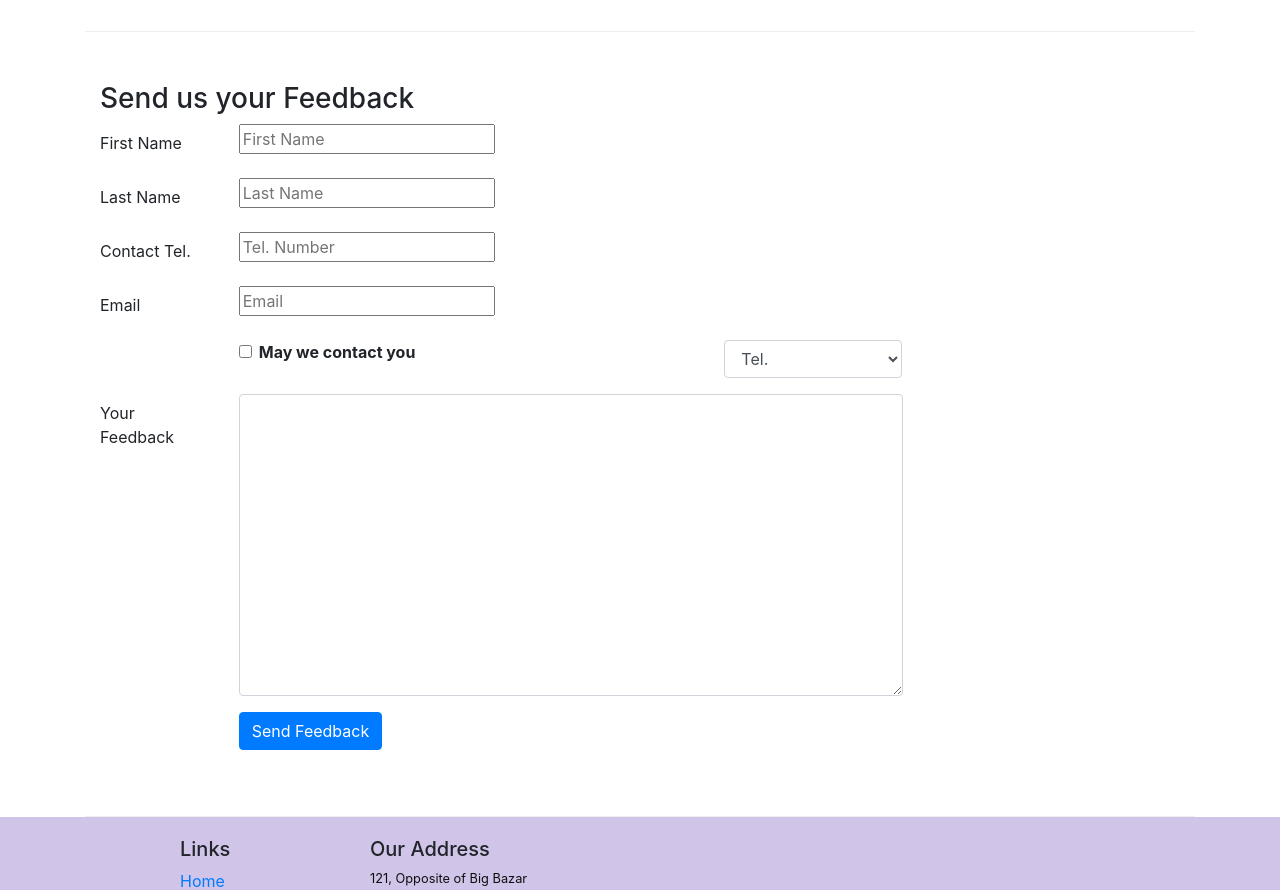
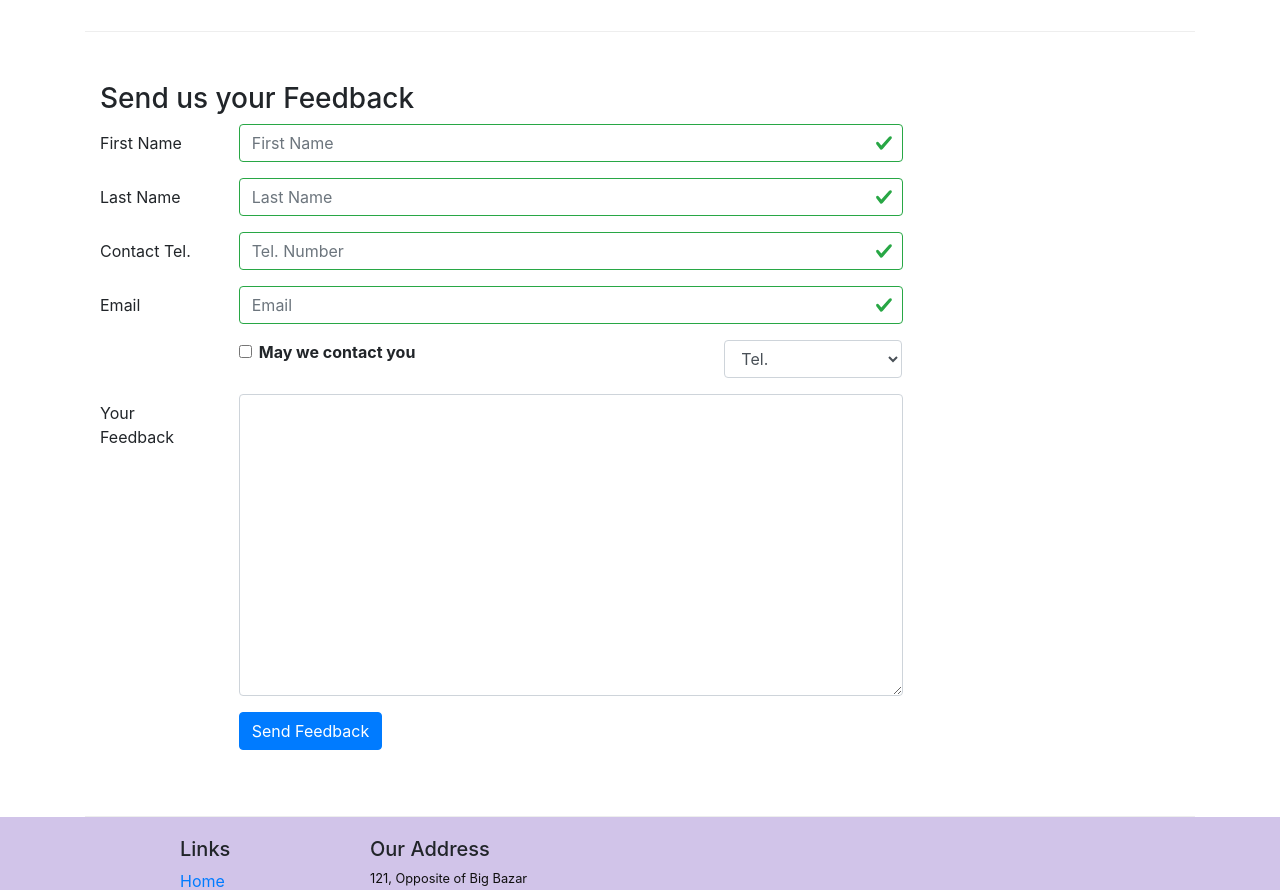
Before and after one commit to harshv3001/Southee-Restaurant-Front-End-Web-Development-With-React-, a React (Create React App) app: page /contactus in a window 1280 px wide. Shown: the part 840-1730 px from the top of the page. Built offline with nearby package versions, Linux system fonts and the light colour scheme.

Commit message:
Controlled Form Validation

```diff
--- a/src/components/ContactComponent.js
+++ b/src/components/ContactComponent.js
@@ -1,5 +1,5 @@
 import React, {Component} from 'react';
-import {Breadcrumb, BreadcrumbItem, Button, Form, FormGroup, Label, Input, Col} from 'reactstrap'
+import {Breadcrumb, BreadcrumbItem, Button, Form, FormGroup, Label, Input, Col, FormFeedback} from 'reactstrap'
 import {Link} from 'react-router-dom';
 
 
@@ -19,7 +19,7 @@
             message: '',
             touched: {
                 firstname: false,
-                lastname: false,
+                lastname : false,
                 telnum: false,
                 email: false
             }
@@ -27,6 +27,7 @@
 
         this.handleSubmit = this.handleSubmit.bind(this);
         this.handleInputChange= this.handleInputChange .bind(this);
+        this.handleBlur = this.handleBlur.bind(this);
     }
 
     handleInputChange(event) {
@@ -48,11 +49,42 @@
 
     handleBlur = (field) => (evt) => {
         this.setState({
-            touched: {...this.state.touched,}
-        })
+            touched: {...this.state.touched, [field]: true}
+        });
+    }
+
+    validate(firstname, lastname, telnum, email) {
+
+        const errors = {
+            firstname : '',
+            lastname : '',
+            telnum: '',
+            email: '',
+        };
+
+        if(this.state.touched.firstname && firstname.length < 3)
+            errors.firstname = 'First Name should be >= 3 characters';
+        else if(this.state.touched.firstname && firstname.length > 10)
+            errors.firstname = 'First Name should be <= 10 characters';
+
+         if(this.state.touched.lastname && lastname.length < 3)
+            errors.lastname = 'First Name should be >= 3 characters';
+        else if(this.state.touched.lastname && lastname.length > 10)
+            errors.lastname = 'First Name should be <= 10 characters';
+
+        const reg = /^\d+$/;
+        if(this.state.touched.telnum && !reg.test(telnum))
+            errors.telnum = 'Tel. Number should contain only numbers';
+
+        if(this.state.touched.email && email.split('').filter(x => x ==='@').length!== 1)
+            errors.email = 'email should contain a @';
+
+        return errors;
     }
 
     render() {
+        const errors =this.validate(this.state.firstname, this.state.lastname, this.state.telnum, this.state.email );
+
 
         return(
             <div className="container">
@@ -99,32 +131,56 @@
                     <div className="col-12 col-md-9">
                         <Form onSubmit={this.handleSubmit}>
                             <FormGroup row>
-                                <Label htmlfor="firstname" md={2}>First Name</Label>
+                                <Label htmlFor="firstname" md={2}>First Name</Label>
                                 <Col md={10}>
-                                    <input type="text" id="firstname" name="firstname" placeholder="First Name" value={this.state.firstname}
-                                    onChange= {this.handleInputChange} />
-                                    </Col>
+                                    <Input type="text" id="firstname" name="firstname"
+                                        placeholder="First Name"
+                                        value={this.state.firstname}
+                                        valid={errors.firstname === ''}
+                                        invalid={errors.firstname !== ''}
+                                        onBlur={this.handleBlur('firstname')}
+                                        onChange={this.handleInputChange} />
+                                    <FormFeedback>{errors.firstname}</FormFeedback>
+                                </Col>
                             </FormGroup>
                             <FormGroup row>
                                 <Label htmlfor="lastname" md={2}>Last Name</Label>
                                 <Col md={10}>
-                                    <input type="text" id="lastname" name="lastname" placeholder="Last Name" value={this.state.lastname}
-                                    onChange= {this.handleInputChange}  />
+                                    <Input type="text" id="lastname" name="lastname"
+                                        placeholder="Last Name"
+                                        value={this.state.lastname}
+                                        valid ={errors.lastname === ''}
+                                        invalid={errors.lastname !== ''}
+                                        onBlur= {this.handleBlur('lastname')}
+                                        onChange= {this.handleInputChange}  />
+                                    <FormFeedback>{errors.lastname}</FormFeedback>
                                 </Col>
                             </FormGroup>
                             <FormGroup row>
                                 <Label htmlfor="telnum" md={2}>Contact Tel.</Label>
-                                <Col md={10}>
-                                    <input type="tel" id="telnum" name="telnum" placeholder="Tel. Number" value={this.state.telnum}
-                                    onChange= {this.handleInputChange} />
+                                <Col md={10} >
+                                    <Input type="tel" id="telnum" name="telnum"
+                                        placeholder="Tel. Number"
+                                        value={this.state.telnum}
+                                        valid ={errors.telnum === ''}
+                                        invalid={errors.telnum !== ''}
+                                        onBlur= {this.handleBlur('telnum')}
+                                        onChange= {this.handleInputChange} />
+                                    <FormFeedback>{errors.telnum}</FormFeedback>
                                 </Col>
                             </FormGroup>
                             <FormGroup row>
                                 <Label htmlfor="email" md={2}>Email</Label>
                                 <Col md={10}>
-                                    <input type="text" id="email" name="email" placeholder="Email" value={this.state.email}
-                                    onChange= {this.handleInputChange} />
-                                </Col>
+                                    <Input type="text" id="email" name="email"
+                                        placeholder="Email"
+                                        value={this.state.email}
+                                        valid ={errors.email === ''}
+                                        invalid={errors.email !== ''}
+                                        onBlur= {this.handleBlur('   ')}
+                                        onChange= {this.handleInputChange} />
+                                    <FormFeedback>{errors.email}</FormFeedback>
+                                    </Col>
                             </FormGroup>
                           <FormGroup row>
                                 <Col md={{size: 6, offset:2}}>
```
